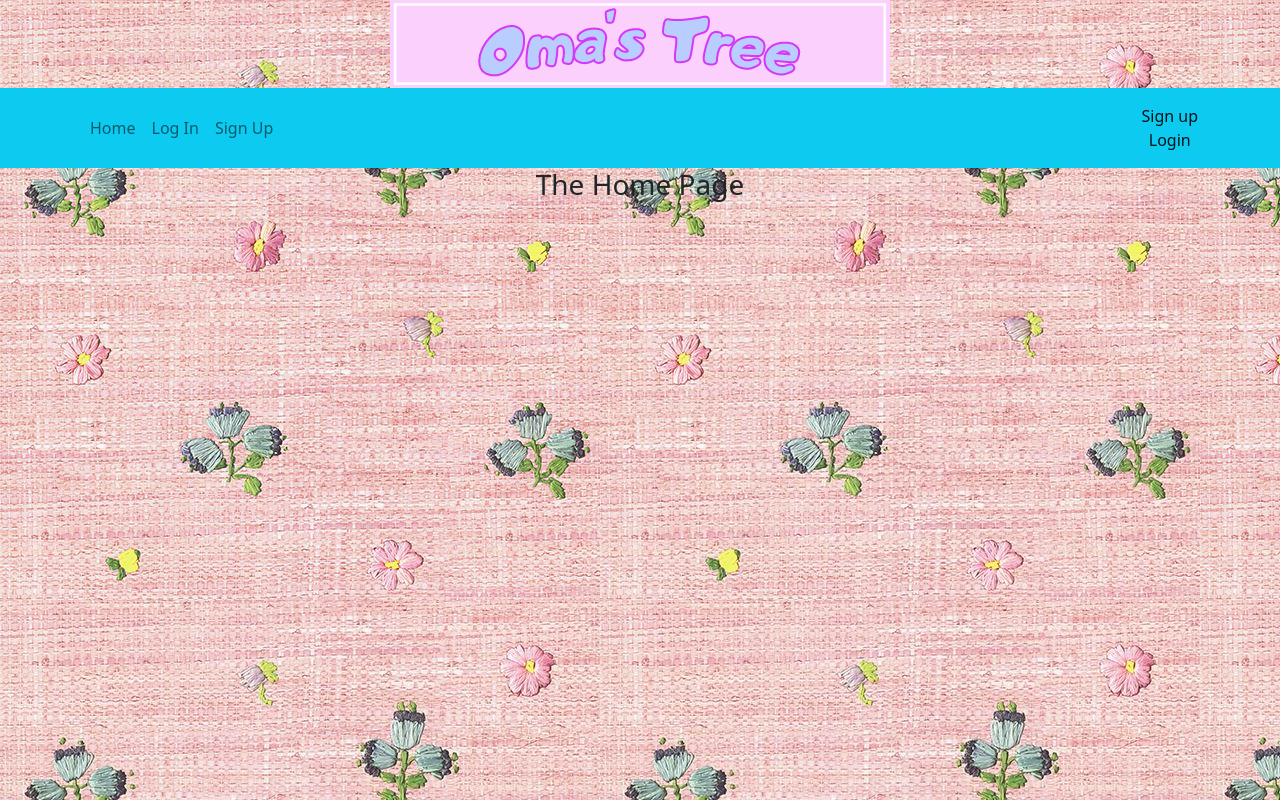
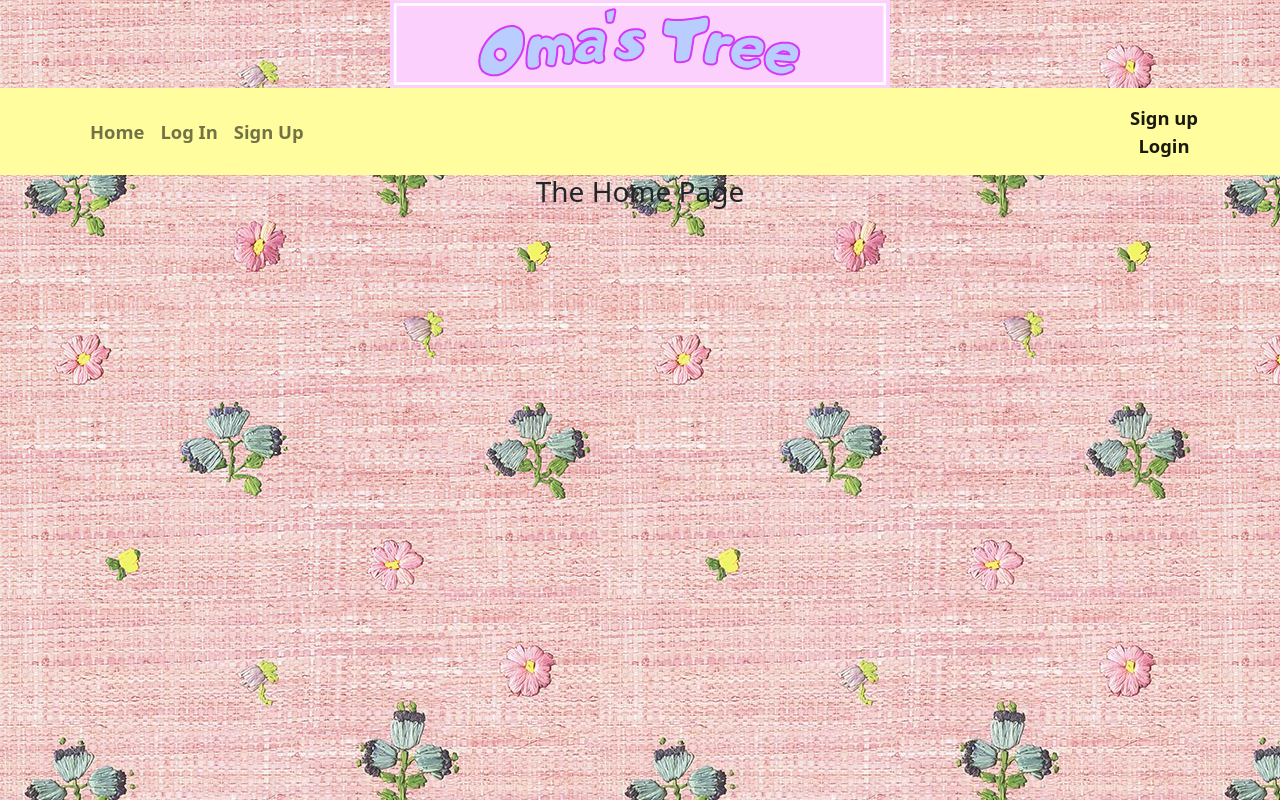
Before and after one commit to Augiedog/LookBook, a React (Create React App) app in the folder frontend/: page / in a window 1280 px wide. Built offline with nearby package versions, Linux system fonts and the light colour scheme.

Commit message:
I'm done with css all you anthoney

```diff
--- a/frontend/src/App.css
+++ b/frontend/src/App.css
@@ -1,14 +1,29 @@
 .App {
     text-align: center;
+  }
+  .App-header > img {
+    max-width: 85%;
   }
   body {
     background-image: url('../public/images/bg8.jpeg');
     background-color: #f777c6;
   }
+  .navBar {
+    background-color: #fffd9d;
+  }
+  .nav-link {
+    font-size: 1.15rem;
+    font-weight: bold;
+  }
   h1 {
     font-size: 2.5rem;
+    font-weight: bold;
   }
   h2 {
     text-transform: capitalize;
     font-size: 1.75rem;
   }
+  label {
+    font-weight: bold;
+    font-size: 1.5rem;
+  }
--- a/frontend/src/component/home/navbar.js
+++ b/frontend/src/component/home/navbar.js
@@ -44,7 +44,7 @@ function NavBar() {
     }
 
     return (
-        <Navbar bg="info" sticky='top' >
+        <Navbar className="navBar" sticky='top' >
             <Container>
                 {/* <Navbar.Brand href="#home" style={{ 'color': 'pink' }}>Oma's Tree</Navbar.Brand> */}
                 <Navbar.Toggle />
```
